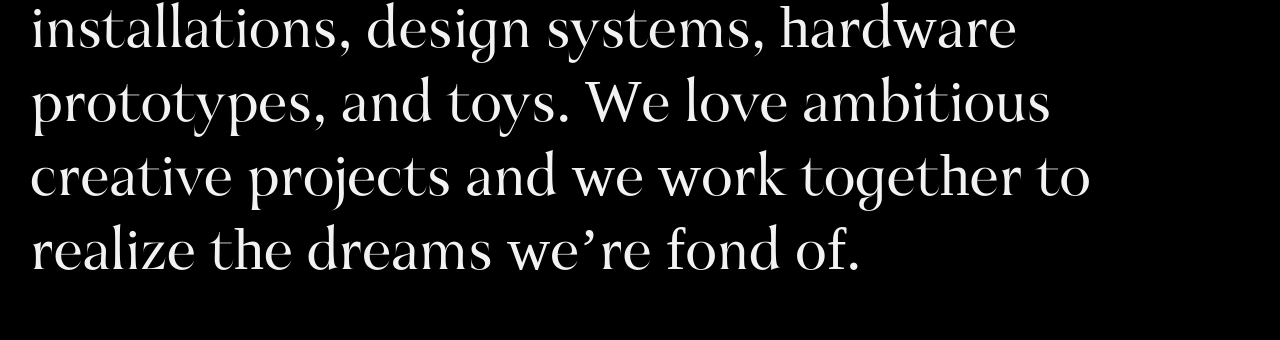
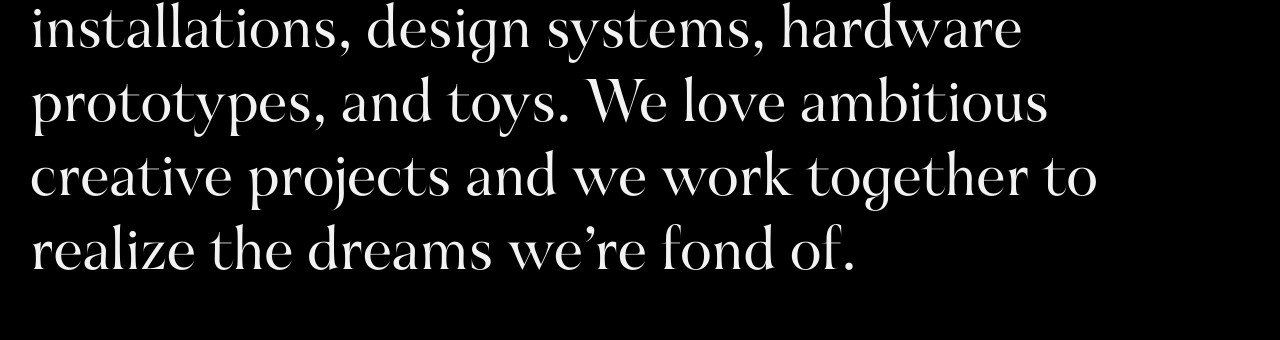
Before and after one commit to miseryco/miseryco.github.io, a website built with Vite: page index.html in a window 1280 px wide. Shown: the part 174-514 px from the top of the page. Built offline with nearby package versions, Linux system fonts and the light colour scheme; what shaderpad would draw is missing.

Commit message:
Update Scilla subset

```diff
--- a/index.html
+++ b/index.html
@@ -13,11 +13,9 @@
 		<style>
 			@font-face {
 				font-family: 'Scilla';
-				src:
-					url('./scilla-misery-subset.woff2') format('woff2'),
-					url('./scilla-misery-subset.woff') format('woff');
+				src: url('/scilla-misery-subset.woff2') format('woff2');
 				unicode-range:
-					U+20, U+26, U+2C-2E, U+43, U+44, U+46, U+4D-4F, U+52, U+61-65, U+67, U+69-70, U+72-76, U+78-7A;
+					U+20, U+26, U+2C, U+2E, U+43-46, U+48-49, U+4D-4F, U+52-55, U+57, U+61-77, U+79-7A, U+2019;
 			}
 			html {
 				background-color: #000;
```
Also changed, not shown: public/scilla-misery-subset.woff (deleted), public/scilla-misery-subset.woff2, 1 other file.
